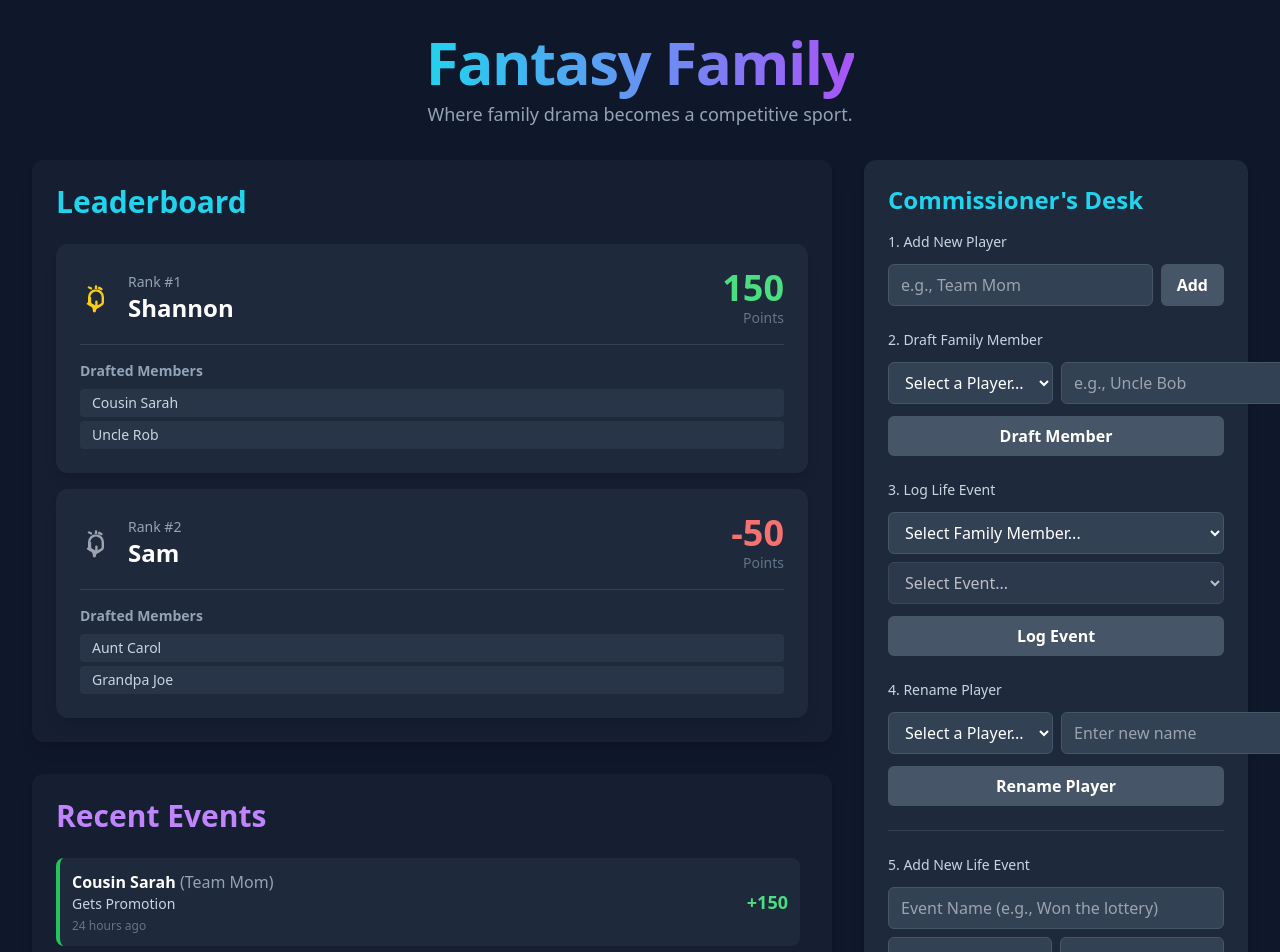
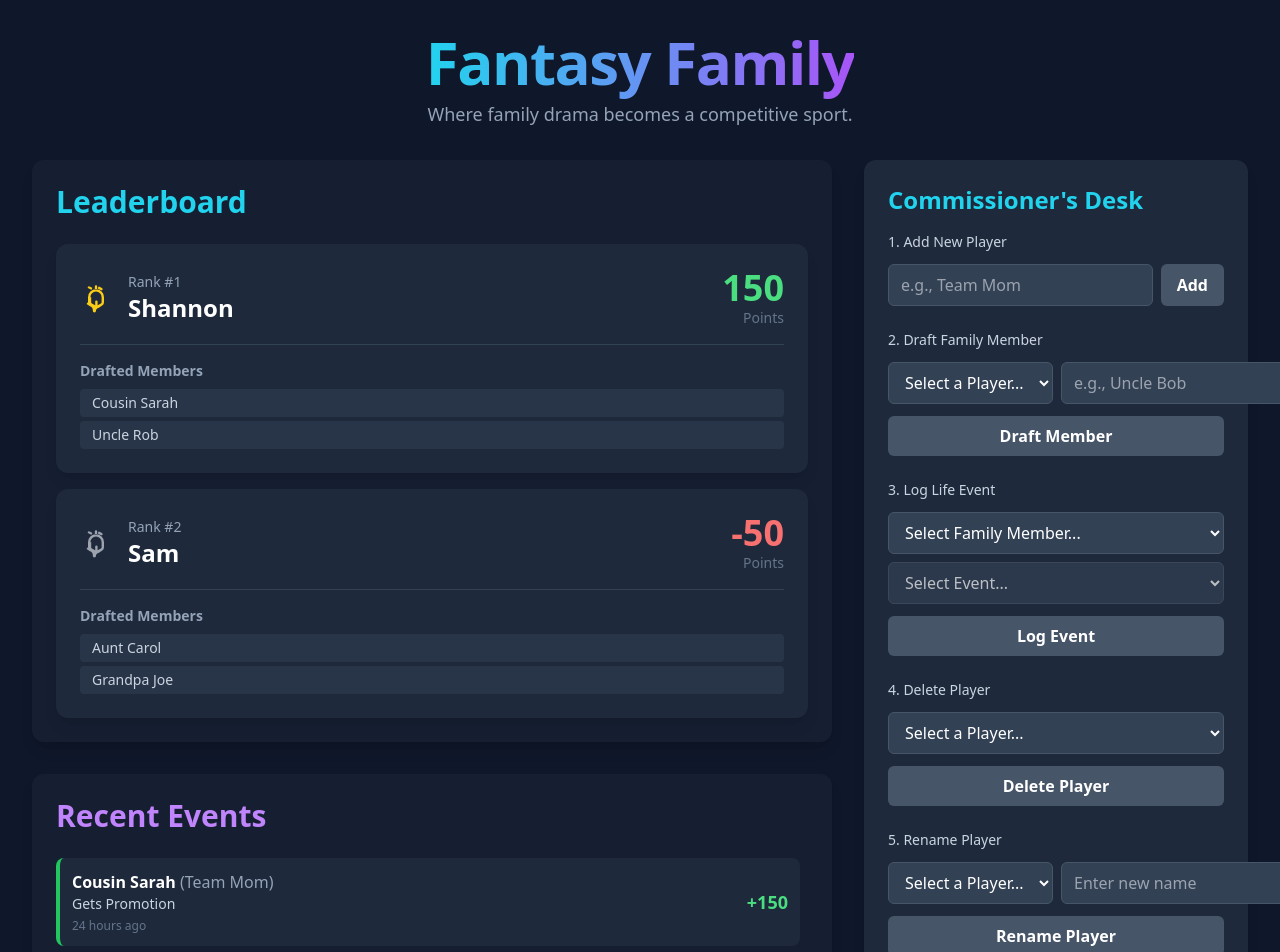
Before and after one commit to Sambosis/FantasyFamily, a React (Vite) app: page / in a window 1280 px wide. Shown: the top 952 px of the page. Built offline with nearby package versions, Linux system fonts and the light colour scheme.

Commit message:
Refactor: Separate RenamePlayerForm and add DeletePlayerForm
Co-authored-by: sambosis <sambosis@gmail.com>

```diff
--- a/App.tsx
+++ b/App.tsx
@@ -8,7 +8,8 @@ import { LogEventForm } from './components/LogEventForm';
 import { Leaderboard } from './components/Leaderboard';
 import { EventFeed } from './components/EventFeed';
 import { AddEventForm } from './components/AddEventForm';
-import { RenamePlayerForm } from './components/DeletePlayerForm';
+import { DeletePlayerForm } from './components/DeletePlayerForm';
+import { RenamePlayerForm } from './components/RenamePlayerForm';
 import {
   loadPlayers,
   loadLoggedEvents,
@@ -179,6 +180,14 @@ export default function App() {
     });
   };
 
+  const deletePlayer = (playerId: string) => {
+    if (!playerId) return;
+    const playerToDelete = players.find(p => p.id === playerId);
+    if (!playerToDelete) return;
+    setPlayers(currentPlayers => currentPlayers.filter(p => p.id !== playerId));
+    setLoggedEvents(currentEvents => currentEvents.filter(e => e.playerName !== playerToDelete.name));
+  };
+
   const sortedPlayers = useMemo(() => {
     return [...players].sort((a, b) => b.score - a.score);
   }, [players]);
@@ -204,6 +213,7 @@ export default function App() {
                     <AddPlayerForm onAddPlayer={addPlayer} />
                     <AddMemberForm players={players} onAddMember={addMember} />
                     <LogEventForm players={players} lifeEvents={lifeEvents} onLogEvent={logEvent} />
+                    <DeletePlayerForm players={players} onDeletePlayer={deletePlayer} />
                     <RenamePlayerForm players={players} onRenamePlayer={renamePlayer} />
                     <hr className="border-slate-700" />
                     <AddEventForm onAddEvent={addEvent} />
--- a/components/DeletePlayerForm.tsx
+++ b/components/DeletePlayerForm.tsx
@@ -1,40 +1,29 @@
-import React, { useState, useEffect } from 'react';
+import React, { useState } from 'react';
 import { Player } from '../types';
 
-interface RenamePlayerFormProps {
+interface DeletePlayerFormProps {
   players: Player[];
-  onRenamePlayer: (playerId: string, newName: string) => void;
+  onDeletePlayer: (playerId: string) => void;
 }
 
-export const RenamePlayerForm: React.FC<RenamePlayerFormProps> = ({ players, onRenamePlayer }) => {
+export const DeletePlayerForm: React.FC<DeletePlayerFormProps> = ({ players, onDeletePlayer }) => {
   const [selectedPlayerId, setSelectedPlayerId] = useState('');
-  const [newName, setNewName] = useState('');
-
-  useEffect(() => {
-    const selectedPlayer = players.find(p => p.id === selectedPlayerId);
-    if (selectedPlayer) {
-      setNewName(selectedPlayer.name);
-    } else {
-      setNewName('');
-    }
-  }, [selectedPlayerId, players]);
 
   const handleSubmit = (e: React.FormEvent) => {
     e.preventDefault();
-    if (!selectedPlayerId || !newName.trim()) return;
-    onRenamePlayer(selectedPlayerId, newName);
+    if (!selectedPlayerId) return;
+    onDeletePlayer(selectedPlayerId);
     setSelectedPlayerId('');
-    setNewName('');
   };
 
   return (
     <form onSubmit={handleSubmit} className="space-y-3">
-      <label htmlFor="renamePlayerSelect" className="block text-sm font-medium text-slate-300">
-        4. Rename Player
+      <label htmlFor="deletePlayerSelect" className="block text-sm font-medium text-slate-300">
+        4. Delete Player
       </label>
       <div className="flex flex-col sm:flex-row gap-2">
         <select
-          id="renamePlayerSelect"
+          id="deletePlayerSelect"
           value={selectedPlayerId}
           onChange={(e) => setSelectedPlayerId(e.target.value)}
           className="flex-grow bg-slate-700 border border-slate-600 text-white rounded-md px-3 py-2 focus:ring-2 focus:ring-cyan-500 focus:outline-none transition"
@@ -46,21 +35,13 @@ export const RenamePlayerForm: React.FC<RenamePlayerFormProps> = ({ players, onR
             </option>
           ))}
         </select>
-        <input
-          type="text"
-          value={newName}
-          onChange={(e) => setNewName(e.target.value)}
-          placeholder="Enter new name"
-          className="flex-grow bg-slate-700 border border-slate-600 text-white rounded-md px-3 py-2 focus:ring-2 focus:ring-cyan-500 focus:outline-none transition"
-          disabled={!selectedPlayerId}
-        />
       </div>
       <button
         type="submit"
-        className="w-full bg-blue-600 text-white font-bold py-2 px-4 rounded-md hover:bg-blue-700 transition-colors disabled:bg-slate-600 disabled:cursor-not-allowed"
-        disabled={!selectedPlayerId || !newName.trim()}
+        className="w-full bg-red-600 text-white font-bold py-2 px-4 rounded-md hover:bg-red-700 transition-colors disabled:bg-slate-600 disabled:cursor-not-allowed"
+        disabled={!selectedPlayerId}
       >
-        Rename Player
+        Delete Player
       </button>
     </form>
   );
--- /dev/null
+++ b/components/RenamePlayerForm.tsx
@@ -0,0 +1,67 @@
+import React, { useState, useEffect } from 'react';
+import { Player } from '../types';
+
+interface RenamePlayerFormProps {
+  players: Player[];
+  onRenamePlayer: (playerId: string, newName: string) => void;
+}
+
+export const RenamePlayerForm: React.FC<RenamePlayerFormProps> = ({ players, onRenamePlayer }) => {
+  const [selectedPlayerId, setSelectedPlayerId] = useState('');
+  const [newName, setNewName] = useState('');
+
+  useEffect(() => {
+    const selectedPlayer = players.find(p => p.id === selectedPlayerId);
+    if (selectedPlayer) {
+      setNewName(selectedPlayer.name);
+    } else {
+      setNewName('');
+    }
+  }, [selectedPlayerId, players]);
+
+  const handleSubmit = (e: React.FormEvent) => {
+    e.preventDefault();
+    if (!selectedPlayerId || !newName.trim()) return;
+    onRenamePlayer(selectedPlayerId, newName);
+    setSelectedPlayerId('');
+    setNewName('');
+  };
+
+  return (
+    <form onSubmit={handleSubmit} className="space-y-3">
+      <label htmlFor="renamePlayerSelect" className="block text-sm font-medium text-slate-300">
+        5. Rename Player
+      </label>
+      <div className="flex flex-col sm:flex-row gap-2">
+        <select
+          id="renamePlayerSelect"
+          value={selectedPlayerId}
+          onChange={(e) => setSelectedPlayerId(e.target.value)}
+          className="flex-grow bg-slate-700 border border-slate-600 text-white rounded-md px-3 py-2 focus:ring-2 focus:ring-cyan-500 focus:outline-none transition"
+        >
+          <option value="">Select a Player...</option>
+          {players.map((player) => (
+            <option key={player.id} value={player.id}>
+              {player.name}
+            </option>
+          ))}
+        </select>
+        <input
+          type="text"
+          value={newName}
+          onChange={(e) => setNewName(e.target.value)}
+          placeholder="Enter new name"
+          className="flex-grow bg-slate-700 border border-slate-600 text-white rounded-md px-3 py-2 focus:ring-2 focus:ring-cyan-500 focus:outline-none transition"
+          disabled={!selectedPlayerId}
+        />
+      </div>
+      <button
+        type="submit"
+        className="w-full bg-blue-600 text-white font-bold py-2 px-4 rounded-md hover:bg-blue-700 transition-colors disabled:bg-slate-600 disabled:cursor-not-allowed"
+        disabled={!selectedPlayerId || !newName.trim()}
+      >
+        Rename Player
+      </button>
+    </form>
+  );
+};
```
